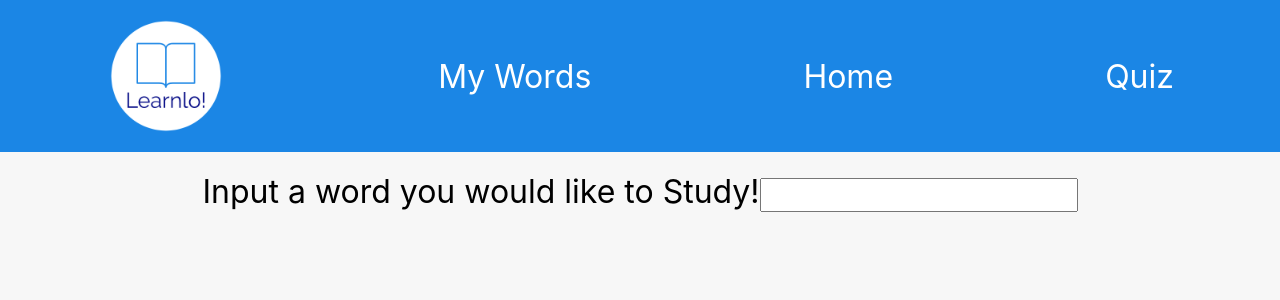
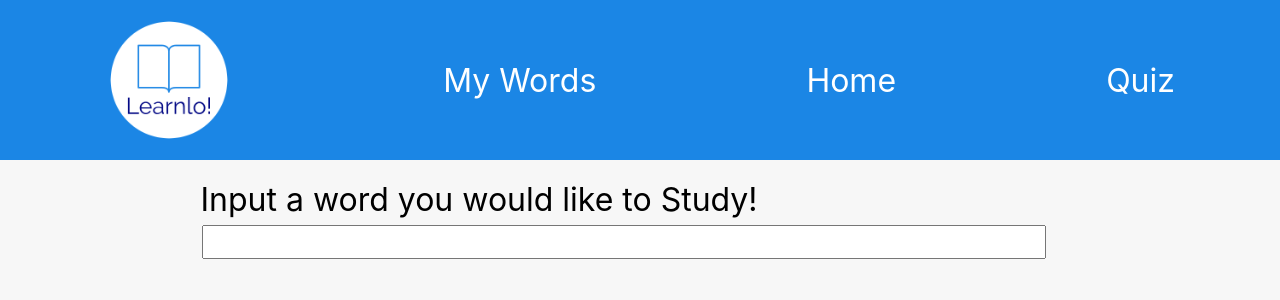
Before and after one commit to taylorjohnson141/learnlo, a React (Create React App) app: page /myWords in a window 1280 px wide. Shown: the top 300 px of the page. Built offline with nearby package versions, Linux system fonts and the light colour scheme.

Commit message:
Change color on word cards

```diff
--- a/src/NavBar/NavBar.css
+++ b/src/NavBar/NavBar.css
@@ -12,8 +12,8 @@
   text-decoration: none;
 }
 .logo{
-  height: 15vh;
-  width: 15vh;
+  height: 16vh;
+  width: 16vh;
   margin: 0;
   padding: 0;
 }
--- a/src/SearchBar/SearchBar.css
+++ b/src/SearchBar/SearchBar.css
@@ -6,8 +6,10 @@
   font-size: 2rem;
 }
 .word-input{
-  font-size: 1.5rem;
-}
+  width: 95%;
+  margin-left: 2px;
+  margin-right: 2px;
+  font-size: 1.5rem;}
 .center{
   width: fit-content;
   margin-left: auto;
--- a/src/Word/Word.css
+++ b/src/Word/Word.css
@@ -1,6 +1,6 @@
 .word-card{
   border-radius: 4px;
-  color:#F7F7F7;
+  color:white ;
   display: flex;
   flex-wrap: wrap;
   flex-direction: column;
@@ -21,7 +21,7 @@
   height: 30px;
 }
 .span-word{
-  background-color: #020887;
+  background-color: #1B86E5;
   text-align: center;
   border-bottom: 2px solid  #F7F7F7;
   margin-bottom: 0%;
```
